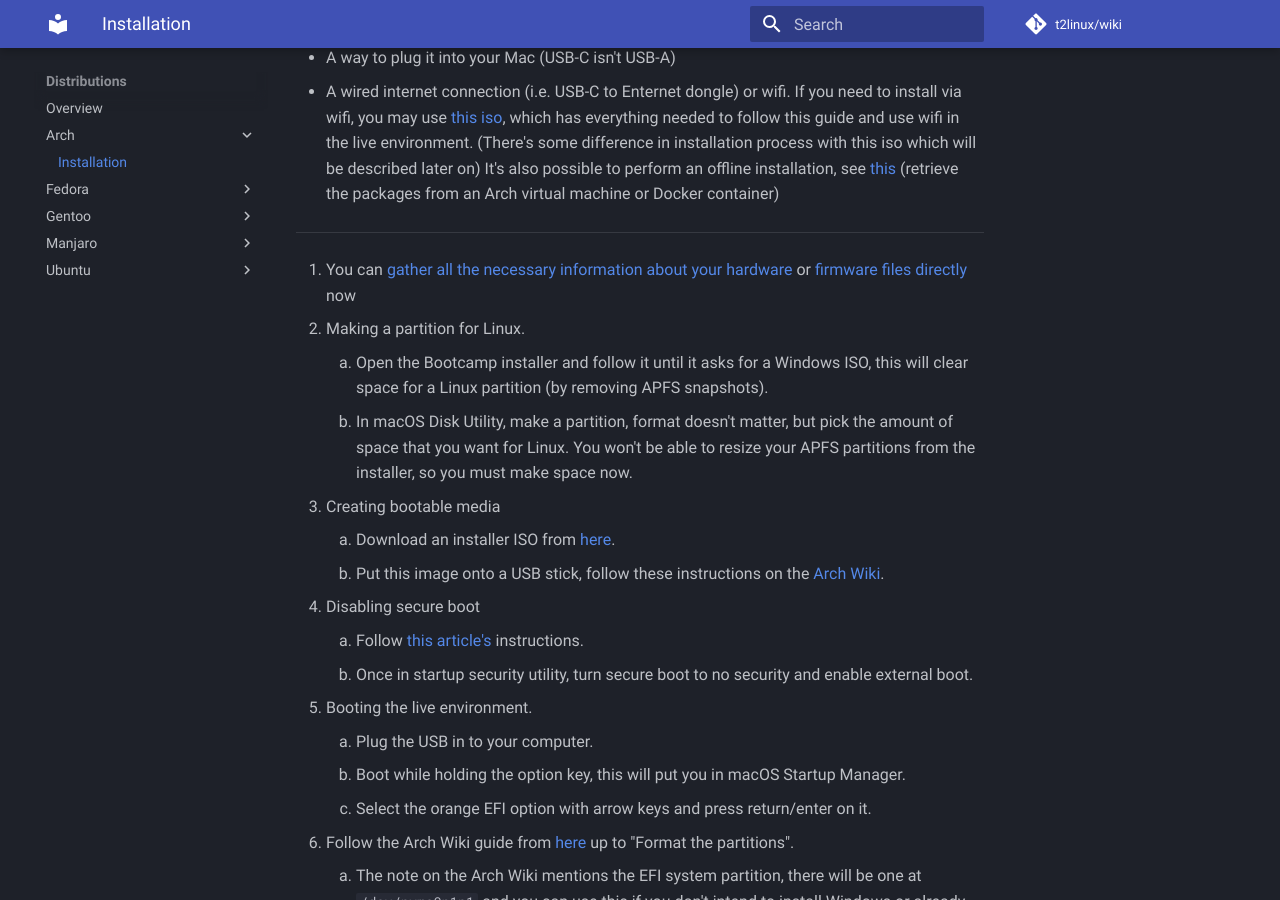
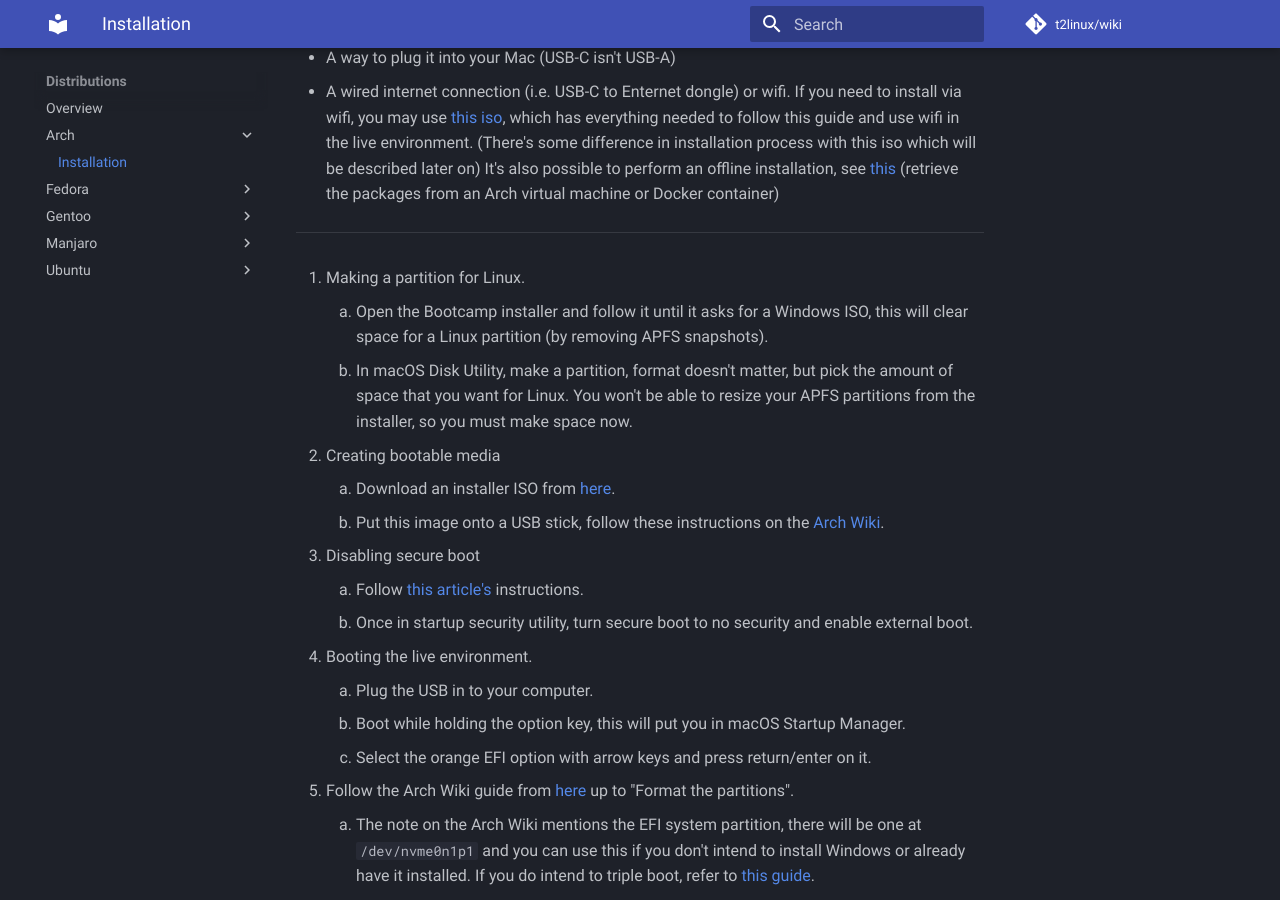
Before and after one commit to t2linux/wiki, an MkDocs documentation site: the page built from docs/distributions/arch/installation.md, in a window 1280 px wide and 900 px high, scrolled down 448 px. Built offline with MkDocs 1.6.1 and Material for MkDocs 9.7.7, drawn with Linux system fonts in a browser that asks for light colours; comment, search, counter and statistics services are not loaded.

Commit message:
Remove obsolete wifi guide step in Arch guide

```diff
--- a/docs/distributions/arch/installation.md
+++ b/docs/distributions/arch/installation.md
@@ -12,34 +12,33 @@ You will need:
 
 ---
 
-1. You can [gather all the necessary information about your hardware](https://wiki.t2linux.org/guides/wifi/#getting-the-right-firmware) or [firmware files directly](https://wiki.t2linux.org/guides/wifi/#retrieving-firmware) now
-2. Making a partition for Linux.
+1. Making a partition for Linux.
 
     1. Open the Bootcamp installer and follow it until it asks for a Windows ISO, this will clear space for a Linux partition (by removing APFS snapshots).
     2. In macOS Disk Utility, make a partition, format doesn't matter, but pick the amount of space that you want for Linux. You won't be able to resize your APFS partitions from the installer, so you must make space now.
 
-3. Creating bootable media
+2. Creating bootable media
 
     1. Download an installer ISO from [here](https://dl.t2linux.org/archlinux/iso/index.html).
     2. Put this image onto a USB stick, follow these instructions on the [Arch Wiki](https://wiki.archlinux.org/index.php/USB_flash_installation_medium#In_macOS).
 
-4. Disabling secure boot
+3. Disabling secure boot
 
     1. Follow [this article's](https://support.apple.com/en-us/HT208198) instructions.
     2. Once in startup security utility, turn secure boot to no security and enable external boot.
 
-5. Booting the live environment.
+4. Booting the live environment.
 
     1. Plug the USB in to your computer.
     2. Boot while holding the option key, this will put you in macOS Startup Manager.
     3. Select the orange EFI option with arrow keys and press return/enter on it.
 
-6. Follow the Arch Wiki guide from [here](https://wiki.archlinux.org/index.php/Installation_guide#Set_the_keyboard_layout) up to "Format the partitions".
+5. Follow the Arch Wiki guide from [here](https://wiki.archlinux.org/index.php/Installation_guide#Set_the_keyboard_layout) up to "Format the partitions".
 
     1. The note on the Arch Wiki mentions the EFI system partition, there will be one at `/dev/nvme0n1p1` and you can use this if you don't intend to install Windows or already have it installed. If you do intend to triple boot, refer to [this guide](https://wiki.t2linux.org/guides/windows/).
     2. Mount the EFI partition that you intend to use for your bootloader on `/mnt/boot/efi`, and your other partitions on `/mnt`, etc.
 
-7. Continue following the Arch Wiki's guide until "Install essential packages".
+6. Continue following the Arch Wiki's guide until "Install essential packages".
 
     1. Getting the signing key:
 
```
Also changed, not shown: other parts of docs/distributions/arch/installation.md (+6 -6 lines).
